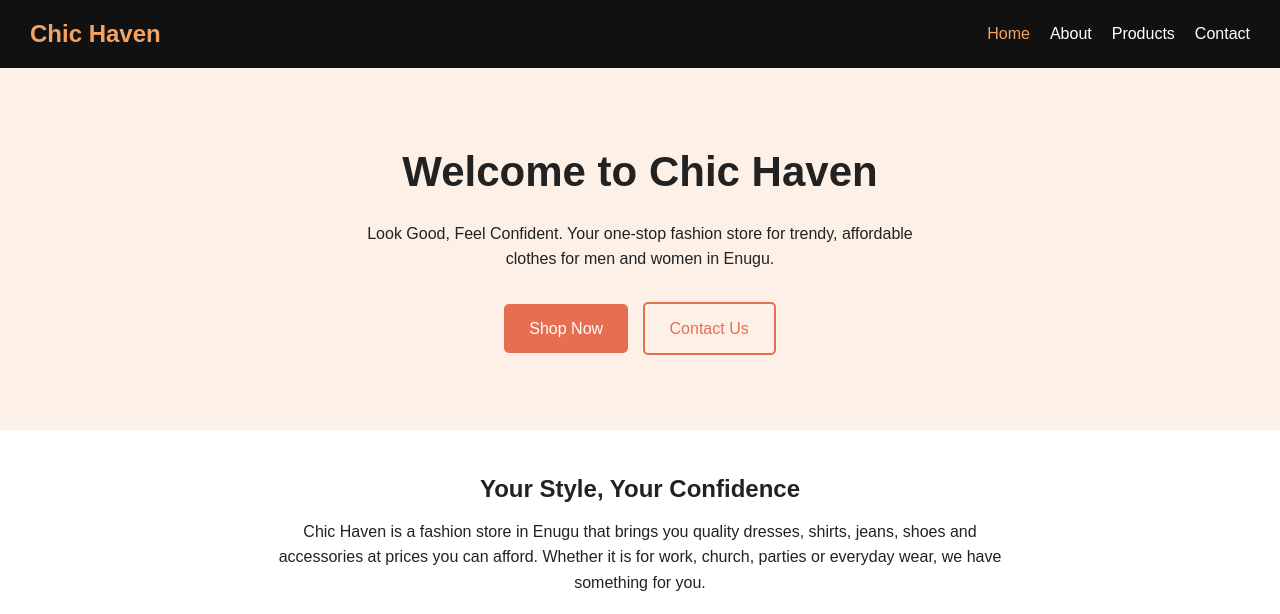
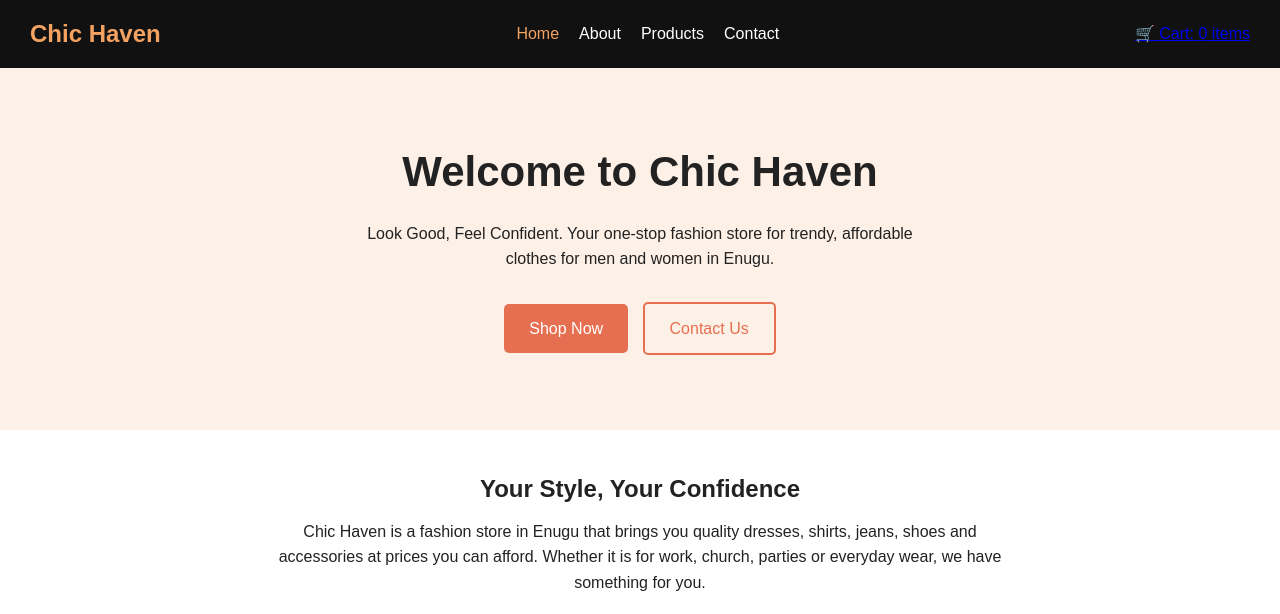
Before and after one commit to sheisdomcy/chichaven, a plain HTML site: page index.html in a window 1280 px wide. Shown: the top 614 px of the page. Drawn offline with Linux system fonts and the light colour scheme.

Commit message:
Add cart link to navigation
Added a cart link to the navigation bar.

```diff
--- a/index.html
+++ b/index.html
@@ -31,6 +31,7 @@
                 <li><a href="contact.html">Contact</a></li>
             </ul>
             <button class="menu-btn" id="menuBtn">☰</button>
+            <a href="cart.html">🛒 Cart: <span id="cart-count">0</span> items</a>
         </nav>
     </header>
 
```
